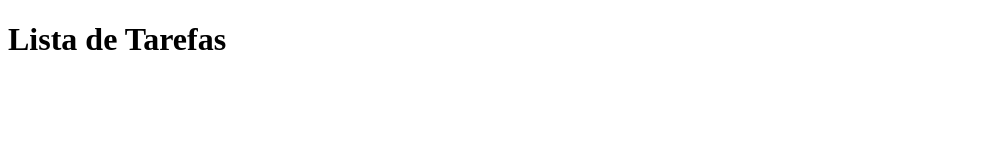
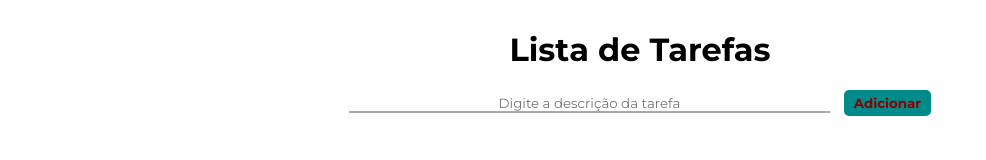
Before and after one commit to Paulodanielribeiro/night, a website built with Vite: page index.html in a window 1280 px wide. Shown: the whole page, without its empty margins (0-986 px from the left). Built offline with nearby package versions, Linux system fonts and the light colour scheme.

Commit message:
ESTILIZACAO QUASE finalizada

```diff
--- a/index.html
+++ b/index.html
@@ -1,14 +1,32 @@
 <!DOCTYPE html>
-<html lang="en">
+<html lang="pt-BR">
+
 <head>
   <meta charset="UTF-8" />
   <link rel="icon" type="image/svg+xml" href="favicon.svg" />
   <meta name="viewport" content="width=device-width, initial-scale=1.0" />
+ <link rel="stylesheet" href="style.css">
   <title>Lista de Tarefas</title>
 </head>
+
 <body>
+  <div id="container">
   <h1>Lista de Tarefas</h1>
 
-    <script type="module" src="/main.js"></script>
+  <form id="task-form" onsubmit="addTask(event)">
+    <input type="text"
+    id="task-description"
+    placeholder="Digite a descrição da tarefa"
+    required>
+
+    <button>Adicionar</button>
+  </form>
+<div id="task-listl-area">
+  <ul id="task-list"></ul>
+</div>
+  </div>
+  <script  src="/main.js"></script>
+
 </body>
+
 </html>
--- a/main.js
+++ b/main.js
@@ -1 +1,16 @@
-import './style.css'
+
+
+const $ = document.querySelector.bind(document)
+
+const addTask = (event) => {
+  event.preventDefault()
+  console.log('Entrou')
+  const taskDescription = $('#task-description').value
+
+  const newTaskItem = `
+  <li>${taskDescription} </li>
+  `
+
+  $('#task-list').insertAdjacentHTML('beforeend', newTaskItem)
+  $('#task-form').reset()
+}
--- a/style.css
+++ b/style.css
@@ -1,8 +1,48 @@
-#app {
-  font-family: Avenir, Helvetica, Arial, sans-serif;
-  -webkit-font-smoothing: antialiased;
-  -moz-osx-font-smoothing: grayscale;
+@font-face {
+  font-family: "title";
+  src: url(./fonts/Montserrat-Bold.ttf);
+}
+
+@font-face {
+  font-family: "regular";
+  src: url(./fonts/Montserrat-Regular.ttf);
+}
+
+body{
+  margin: 0;
+}
+
+#container{
+  margin: 30px auto;
+  width: 60%;
+}
+
+h1{
   text-align: center;
-  color: #2c3e50;
-  margin-top: 60px;
+  font-family: "title";
 }
+
+#task-form{
+  text-align: center;
+  margin-bottom: 20px;
+}
+#task-description{
+  border: none;
+  border-bottom: 2px solid #aaa;
+  outline: none;
+  padding: 0 10px;
+  width: 60%;
+  margin-right: 10px;
+  font-family: "regular";
+  text-align: center;
+}
+
+#task-form button{
+  border: none;
+  background-color: darkcyan;
+  color: darkred;
+  font-family: "title";
+  padding: 5px 10px;
+  border-radius: 5px;
+  cursor: pointer;
+}
```
Also changed, not shown: fonts/Montserrat-Bold.ttf (added), fonts/Montserrat-Regular.ttf (added). Lines whose indentation alone changed are shown as unchanged.
